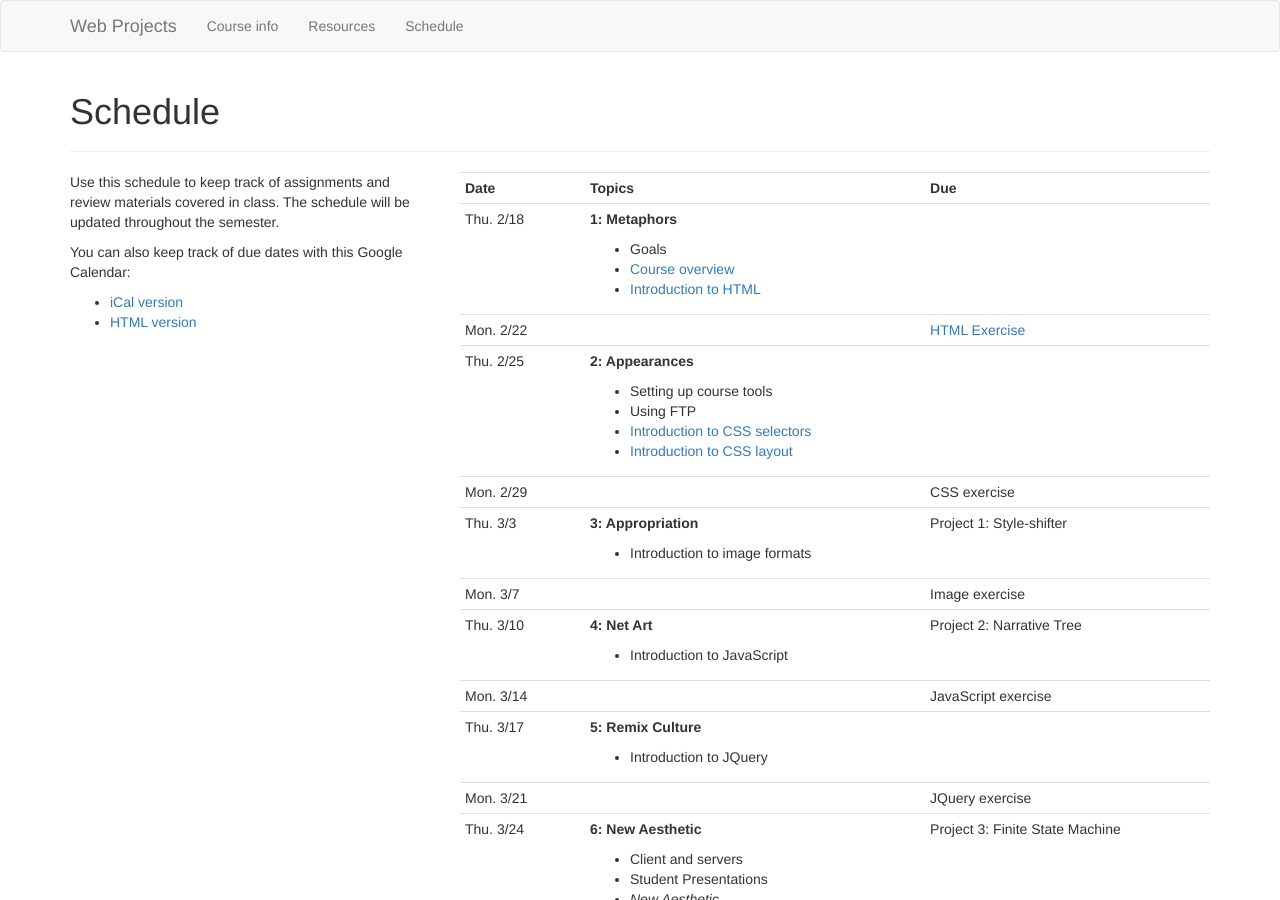
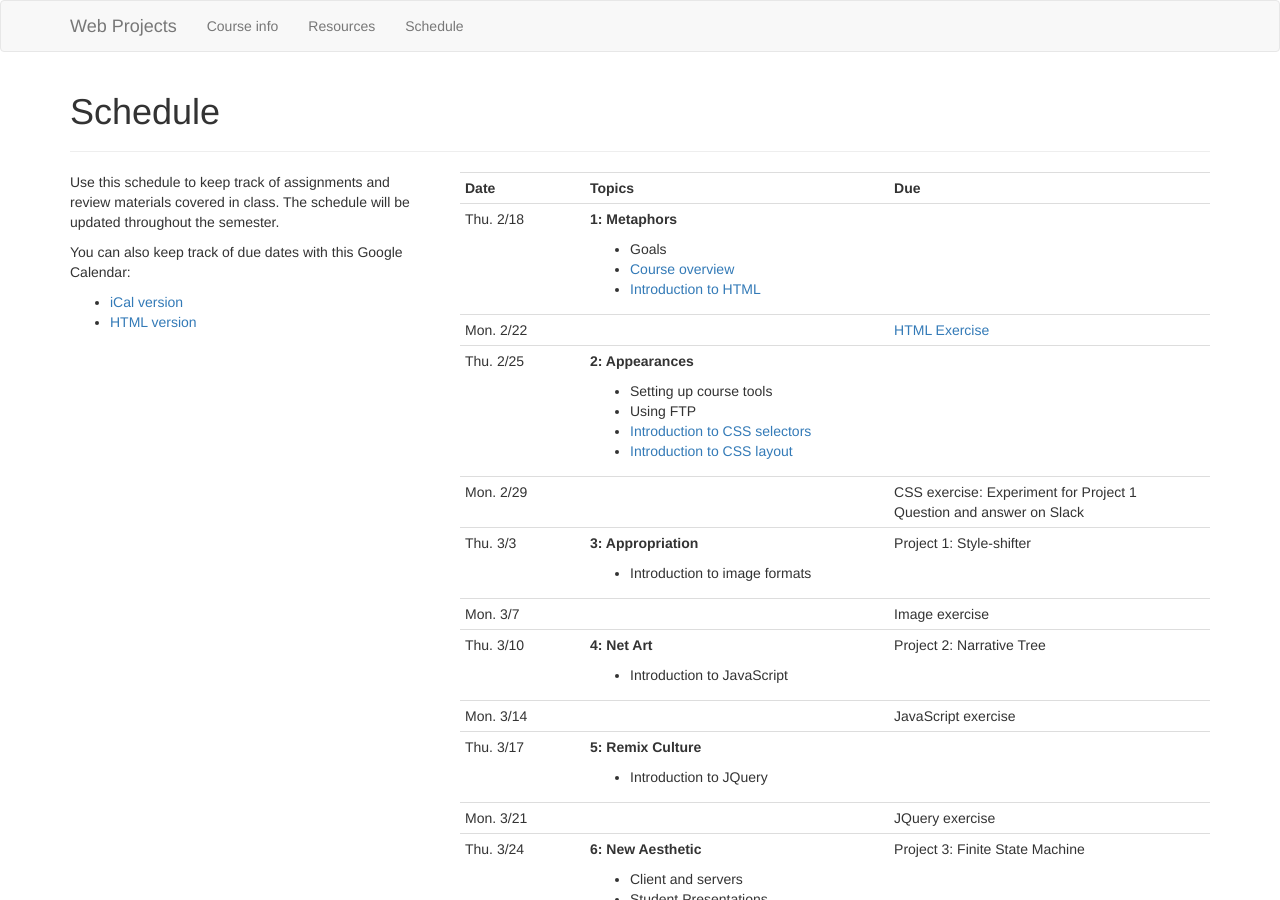
Before and after one commit to michelav/fa7-frameworks, a Jekyll site: the page built from schedule.html, in a window 1280 px wide and 900 px high. Built offline with Jekyll 4.4.1, drawn with Linux system fonts in a browser that asks for light colours.

Commit message:
Add exercises to schedule

```diff
--- a/schedule.html
+++ b/schedule.html
@@ -60,7 +60,10 @@ permalink: /schedule/
 <tr>
   <td class="date-cell"><date datetime="2-29-2016">Mon. 2/29</date></td>
   <td class="agenda-cell"></td>
-  <td class="due-cell">CSS exercise</td>
+  <td class="due-cell">
+    CSS exercise: Experiment for Project 1<br>
+    Question and answer on Slack
+  </td>
 </tr>
 
 <tr>
```
